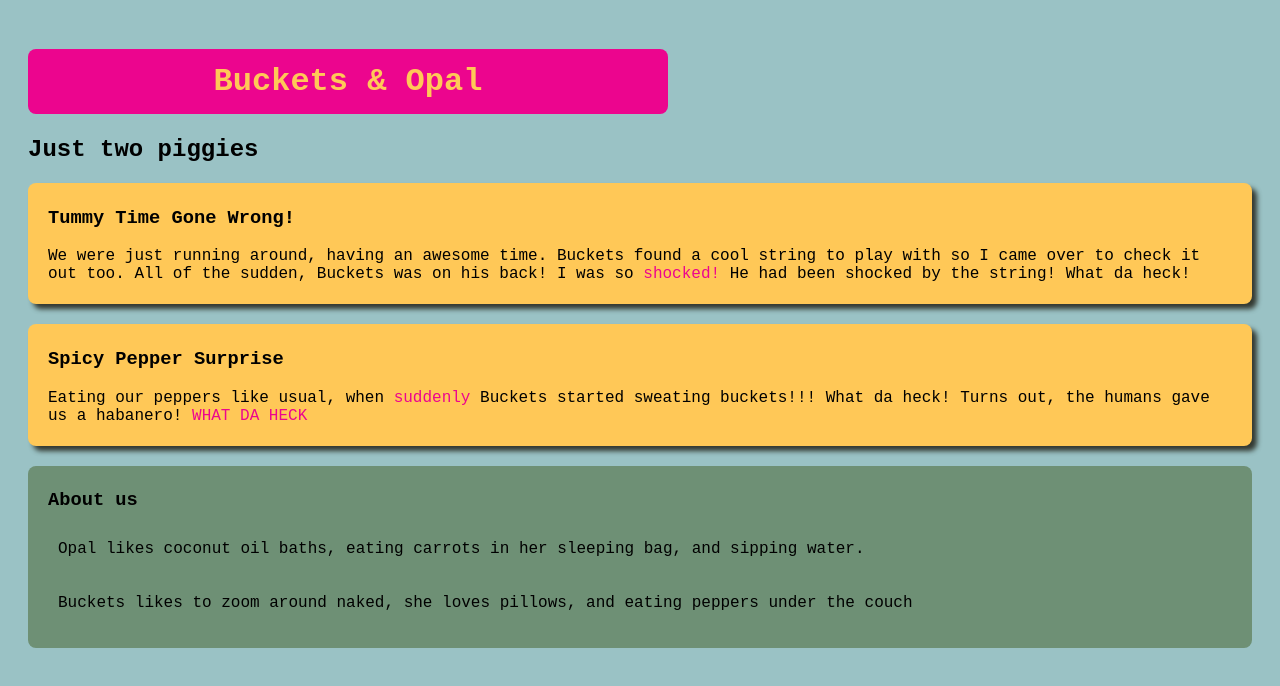
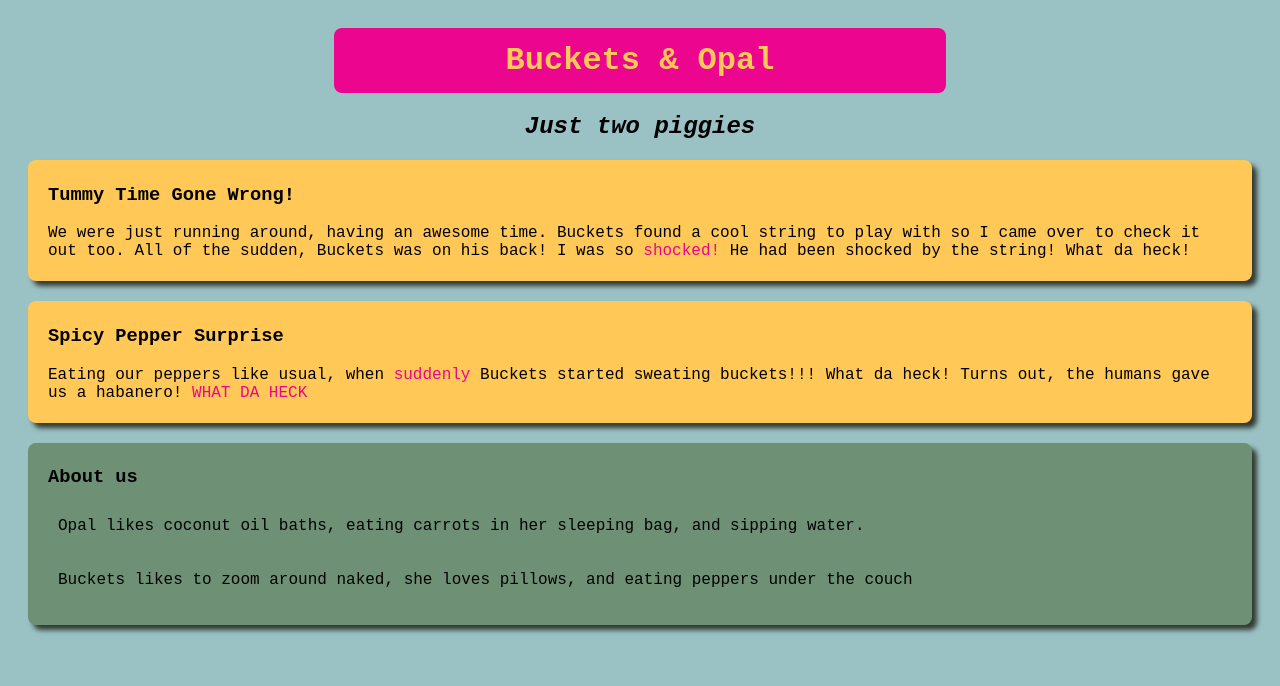
Before and after one commit to reimannsarah/Buckets-and-Opal-blog, a plain HTML site: page index.html in a window 1280 px wide. Drawn offline with Linux system fonts and the light colour scheme; a web font is replaced by a local one.

Commit message:
center and add margin for header
 Co-authored-by: Emma Gerigscott <elgerig@gmail.com>

```diff
--- a/css/styles.css
+++ b/css/styles.css
@@ -6,7 +6,12 @@ h1 {
     padding: 14px;
     border-radius: 8px;
     text-align: center;
-    width: 50%;
+    margin: 0 25%;
+}
+
+h2 {
+    text-align: center;
+    font-style: italic;
 }
 
 body {
@@ -22,6 +27,7 @@ span {
    background-color:#6E9075;
    padding: 5px 20px 10px;
    border-radius: 8px;
+   box-shadow: 5px 5px 5px #333931;
 }
 
 .about > p {
```
